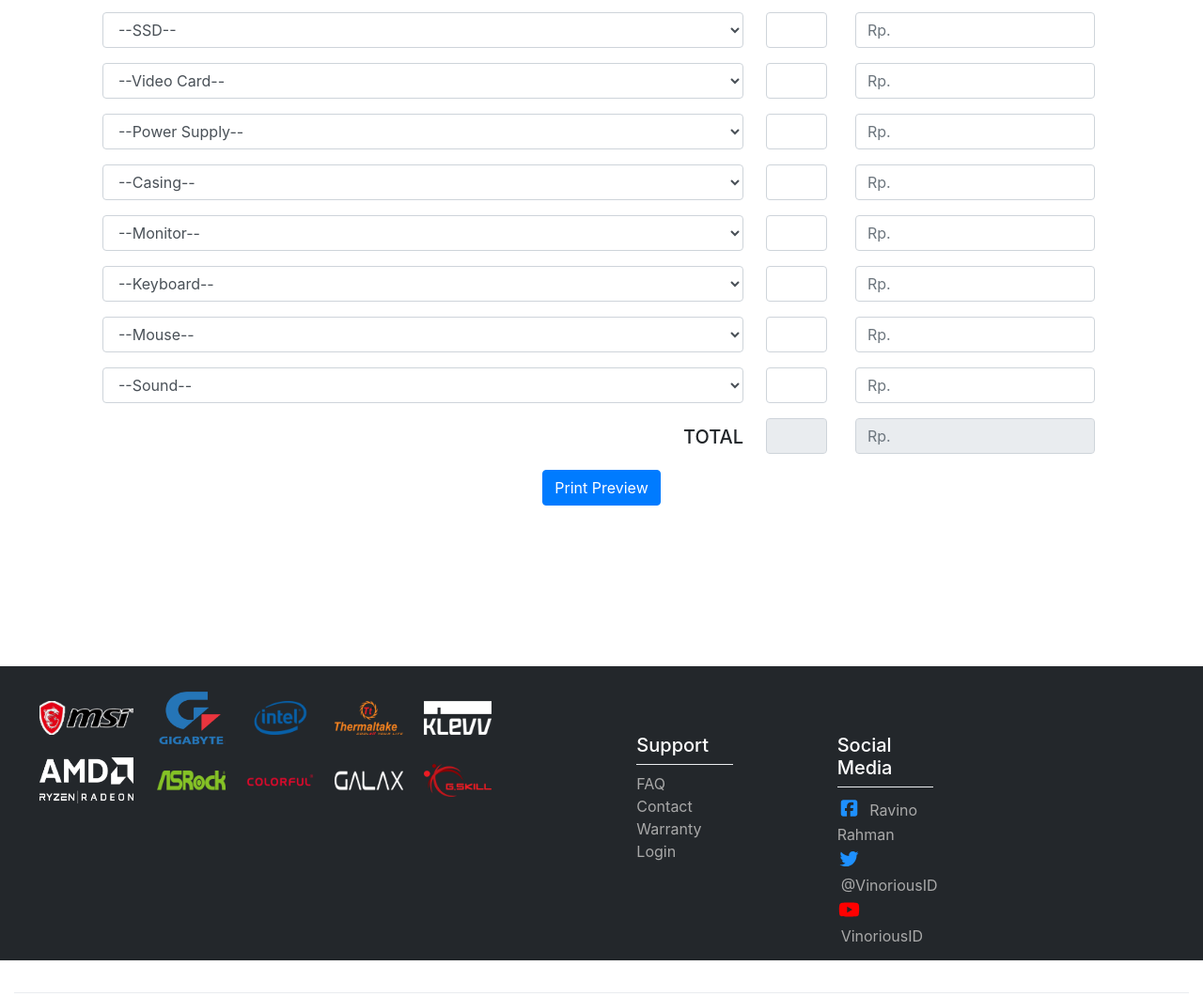
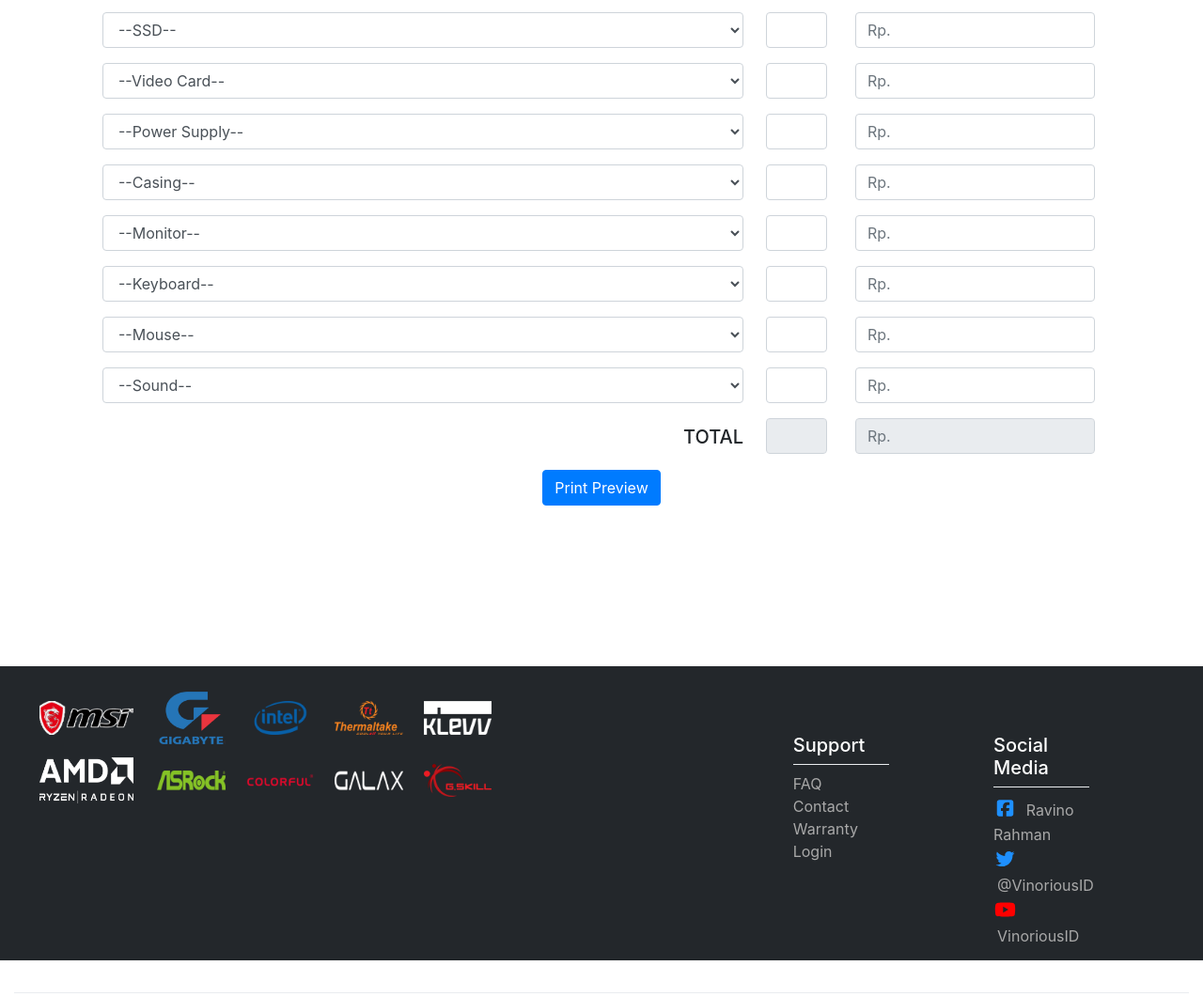
Before and after one commit to nexxo12/nexxo12.github.io, a plain HTML site: page simulasi.html in a window 1280 px wide. Shown: the part 436-1497 px from the top of the page at 94% size. Drawn offline with Linux system fonts and the light colour scheme.

Commit message:
fix simulasi.html

```diff
--- a/css/style2.css
+++ b/css/style2.css
@@ -36,6 +36,10 @@ body{
     to {
         opacity: 1;
     }
+}
+
+#navbar #logo {
+  transition: 0.4s;
 }
 
 /* merubah warna background dropdown */
@@ -79,8 +83,8 @@ table.footer-table{
   margin-left: 20px;
 }
 
-#navbar #logo {
-  transition: 0.4s;
+.space-footer{
+  width: 13%;
 }
 
 a.footer-link{
```
Also changed, not shown: css/style.css (+18 -10 lines).
